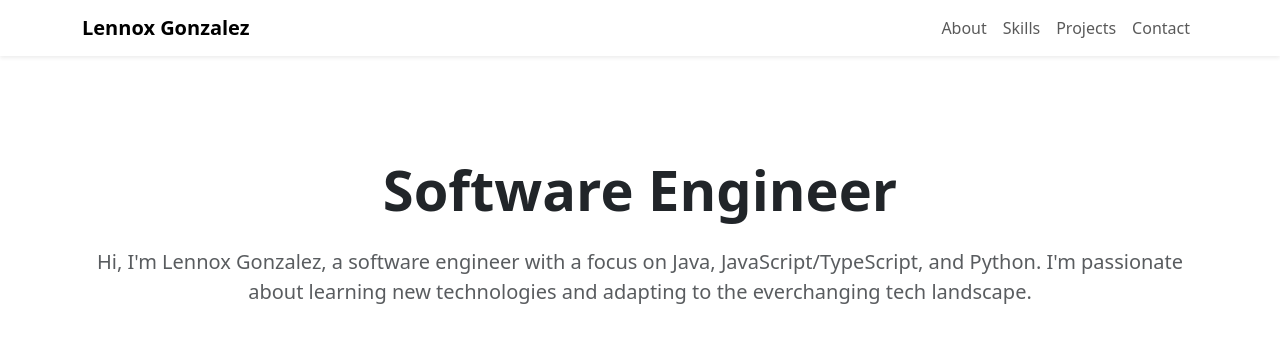
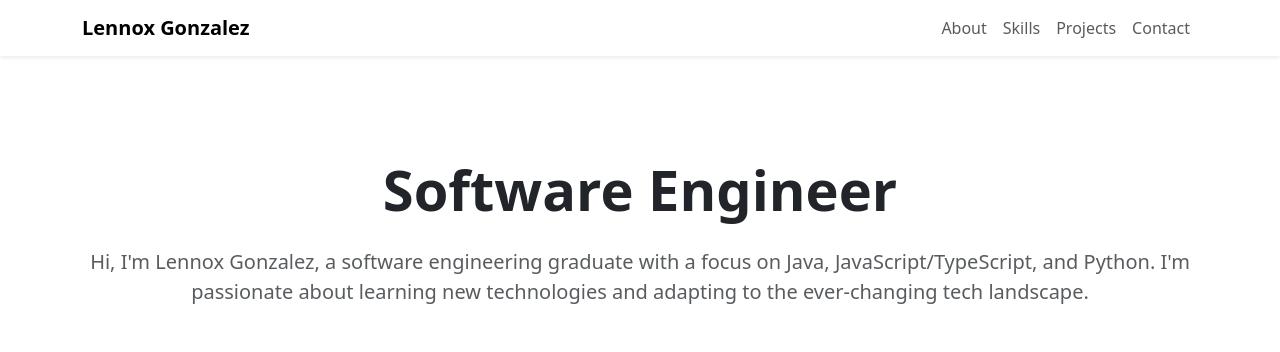
Before and after one commit to Lennoxgonz/Lennoxgonz.github.io, a plain HTML site: page index.html in a window 1280 px wide. Shown: the top 352 px of the page. Drawn offline with nearby package versions, Linux system fonts and the light colour scheme.

Commit message:
Update index.html

```diff
--- a/index.html
+++ b/index.html
@@ -3,7 +3,7 @@
   <head>
     <meta charset="UTF-8" />
     <meta name="viewport" content="width=device-width, initial-scale=1.0" />
-    <title>Lennox Gonzalez - Software Engineer</title>
+    <title>Lennox Gonzalez</title>
     <link href="styles.css" rel="stylesheet" />
     <link
       href="https://cdnjs.cloudflare.com/ajax/libs/bootstrap/5.3.2/css/bootstrap.min.css"
@@ -54,9 +54,9 @@
       <div class="container text-center">
         <h1 class="display-4 fw-bold mb-4">Software Engineer</h1>
         <p class="lead text-muted mb-5">
-          Hi, I'm Lennox Gonzalez, a software engineer with a focus on Java,
+          Hi, I'm Lennox Gonzalez, a software engineering graduate with a focus on Java,
           JavaScript/TypeScript, and Python. I'm passionate about learning new
-          technologies and adapting to the everchanging tech landscape.
+          technologies and adapting to the ever-changing tech landscape.
         </p>
         <div class="d-flex justify-content-center gap-4">
           <a
```
